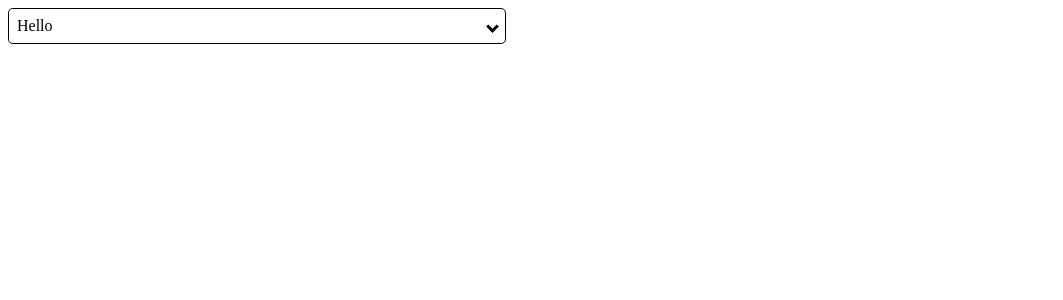
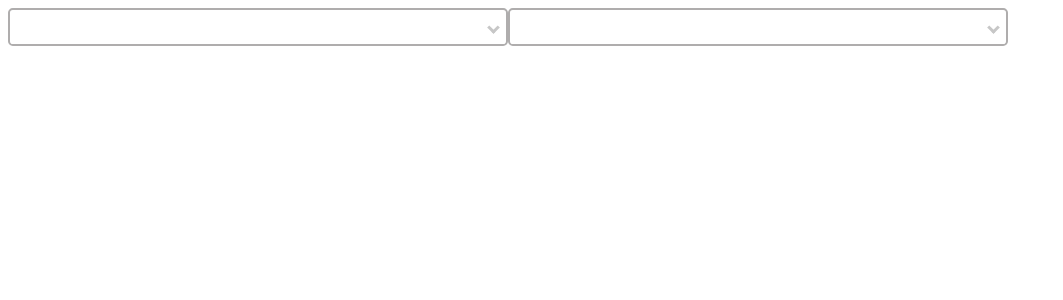
Before and after one commit to mschong/Dropdown-Menu, a React (Create React App) app: page / in a window 1280 px wide. Shown: the top 300 px of the page, without its empty margins (0-1063 px from the left). Built offline with nearby package versions, Linux system fonts and the light colour scheme; the HTML template or start-up script is replaced by a standard one.

Commit message:
Added click to individual item selects checkbox. Cleanup

```diff
--- a/src/App.js
+++ b/src/App.js
@@ -1,17 +1,20 @@
 import { DropdownMenu } from "./Dropdown";
 
 const options = [
-  {label: "One", value: "one"},
-  {label: "Two", value: "two"},
-  {label: "Three", value: "3"},
-  {label: "Four", value: "4"},
-  {label: "Five", value: "5"},
-  {label: "Six", value: "6"}
+  { label: "One", value: "one" },
+  { label: "Two", value: "two" },
+  { label: "Three", value: "3" },
+  { label: "Four", value: "4" },
+  { label: "Five", value: "5" },
+  { label: "Six", value: "6" }
 ]
 function App() {
 
   return (
-    <DropdownMenu options={options} isSingleSelect={false} defaultValue={"Hello"} />
+    <div style={{ display: 'flex'}}>
+      <DropdownMenu options={options} isSingleSelect={false} defaultValue={"Multiselect"} />
+      <DropdownMenu options={options} isSingleSelect defaultValue={"Single Select"} />
+    </div>
   )
 }
 
--- a/src/Dropdown.js
+++ b/src/Dropdown.js
@@ -1,4 +1,4 @@
-import { useState } from "react";
+import { useEffect, useState } from "react";
 
 export function DropdownMenu(props) {
     const { options, isSingleSelect, defaultValue } = props;
@@ -10,6 +10,7 @@ export function DropdownMenu(props) {
 
     function setValue(value) {
         if (isSingleSelect) {
+            setValues(values => [value])
             setDisplayedValues(value.label);
         } else {
             const newValues = values.slice();
@@ -19,42 +20,46 @@ export function DropdownMenu(props) {
                 newValues.push(value);
             }
             setValues(newValues);
-            const labels = newValues.map(value => value.label);
-            setDisplayedValues(labels.join(", "));
         }
     }
 
     function handleSelectAll() {
         setIsCheckAll(!isCheckAll);
-        if(isCheckAll) {
+        if (isCheckAll) {
             setCheckBox([])
-            setDisplayedValues("");
+            setValues([]);
         } else {
             setCheckBox(options.map(option => option.value));
-            const allOptions = options.map(option => option.label);
             setValues(options);
-            setDisplayedValues(allOptions.join(", "));
         }
     }
 
-   function handleCheck(e){
-        const { id, checked } = e.target;
-        if(checked){
-            setCheckBox([...checkBox, id]);
+    function handleCheck(option) {
+        console.log("clicked")
+        console.log(checkBox);
+        const checked = checkBox.includes(option.value);
+        if (checked) {
+            setCheckBox(checkBox.filter(item => item !== option.value))
         } else {
-            setCheckBox(checkBox.filter(item => item !== id))
+            setCheckBox([...checkBox, option.value]);
         }
     }
 
+    function isSelected(option) {
+        return values.includes(option);
+    }
+
+    useEffect(() => {
+        const labels = values.map(value => value.label);
+        setDisplayedValues(labels.join(", "));
+    }, [values])
+
+
     return (
-        <div tabIndex={0} className="container">
-            <span className="value" onClick={() => setIsOpen(!isOpen)}>{displayedValues}</span>
-            <div className="arrow-container" onClick={() => setIsOpen(!isOpen)}>
-                {isOpen ? (
-                    <i className="arrow up"></i>
-                ) : (
-                    <i className="arrow down"></i>
-                )}
+        <div tabIndex={0} className="container" >
+            <span className="value" onClick={() => setIsOpen(!isOpen)} >{displayedValues}</span>
+            <div className="arrow-container" onClick={() => setIsOpen(!isOpen)} >
+                <i className={`arrow ${isOpen ? "up" : "down"}`}></i>
             </div>
             <ul className={`${"options"} ${isOpen ? "open" : ""}`}>
                 {isSingleSelect ? (
@@ -67,7 +72,7 @@ export function DropdownMenu(props) {
                 )}
                 {options.map(option => (
                     isSingleSelect ? (
-                        <li key={option.value} className="options-item"
+                        <li key={option.value} className={`${"options-item"} ${isSelected(option) ? "selected" : ""}`}
                             onClick={e => {
                                 setValue(option)
                                 setIsOpen(!isOpen)
@@ -76,7 +81,13 @@ export function DropdownMenu(props) {
                             {option.label}
                         </li>
                     ) : (
-                        <li key={option.value} className="options-item">
+                        <li
+                            key={option.value}
+                            className={`${"options-item"} ${isSelected(option) ? "selected" : ""}`}
+                            onClick={e => {
+                                setValue(option)
+                                handleCheck(option)
+                            }}>
                             <Checkbox
                                 id={option.value}
                                 name={option.label}
@@ -84,7 +95,7 @@ export function DropdownMenu(props) {
                                 isChecked={checkBox.includes(option.value)}
                                 handleClick={e => {
                                     setValue(option)
-                                    handleCheck(e)
+                                    handleCheck(option)
                                 }}
                             />
                             {option.label}
@@ -92,7 +103,7 @@ export function DropdownMenu(props) {
                     )
                 ))}
             </ul>
-        </div>
+        </div >
     )
 }
 
--- a/src/index.css
+++ b/src/index.css
@@ -1,13 +1,13 @@
 .container {
   position: relative;
-  border: .12rem solid black;
+  border: .15rem solid rgb(175, 173, 173);
   display: flex;
   border-radius: .3rem;
   width: 30rem;
   padding: .5rem;
 }
 .container:focus {
-  border-color: rgb(12, 179, 20);
+  border-color: rgb(98, 162, 204);
 }
 
 .value {
@@ -22,7 +22,7 @@
 }
 
 .arrow {
-  border: solid black;
+  border: solid rgb(199, 199, 199);
   border-width: 0 3px 3px 0;
   display: inline-block;
   padding: 3px;
@@ -44,7 +44,7 @@
   padding: 0;
   display: none;
   position: absolute;
-  top: calc(100% + 1rem);
+  top: calc(100% + .5rem);
   left: 0;
   border: 0.05rem solid black;
   border-radius: .3rem;
@@ -58,9 +58,13 @@
 }
 
 .options-item {
-  padding: .25rem;
+  padding: .5rem;
 }
 
 .options-item:hover {
-  background-color: rgb(233, 255, 221);
+  background-color: rgb(221, 241, 255);
 }
+
+.options-item.selected {
+  background-color: rgb(221, 241, 255);
+}
```
